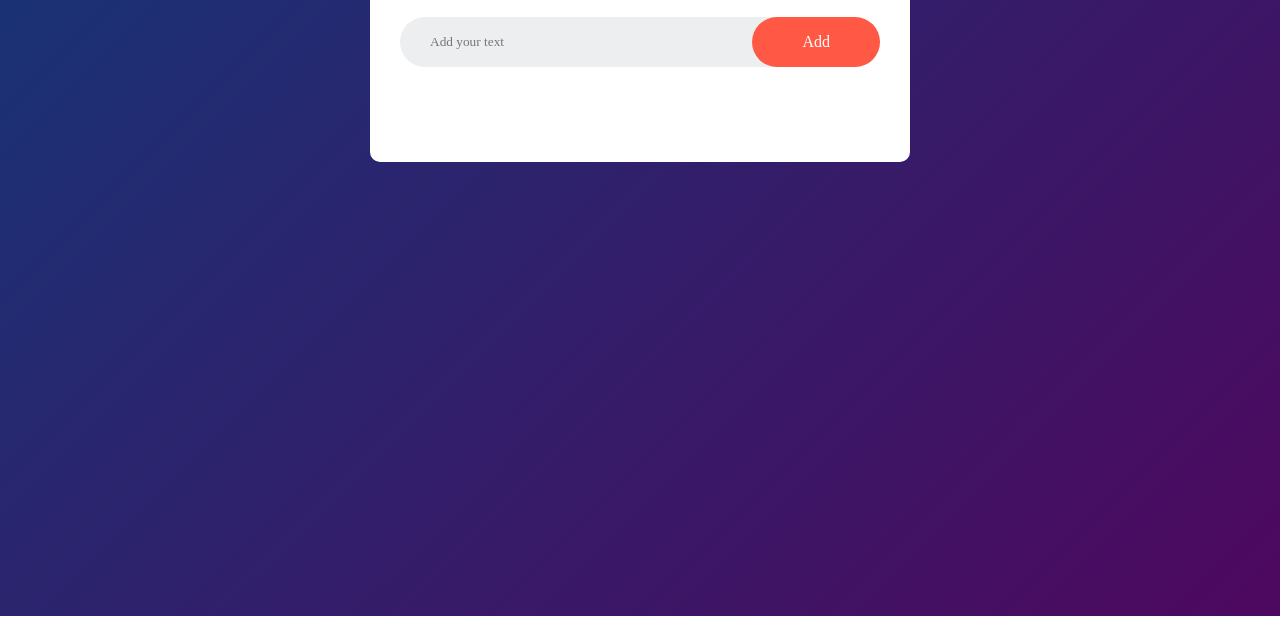
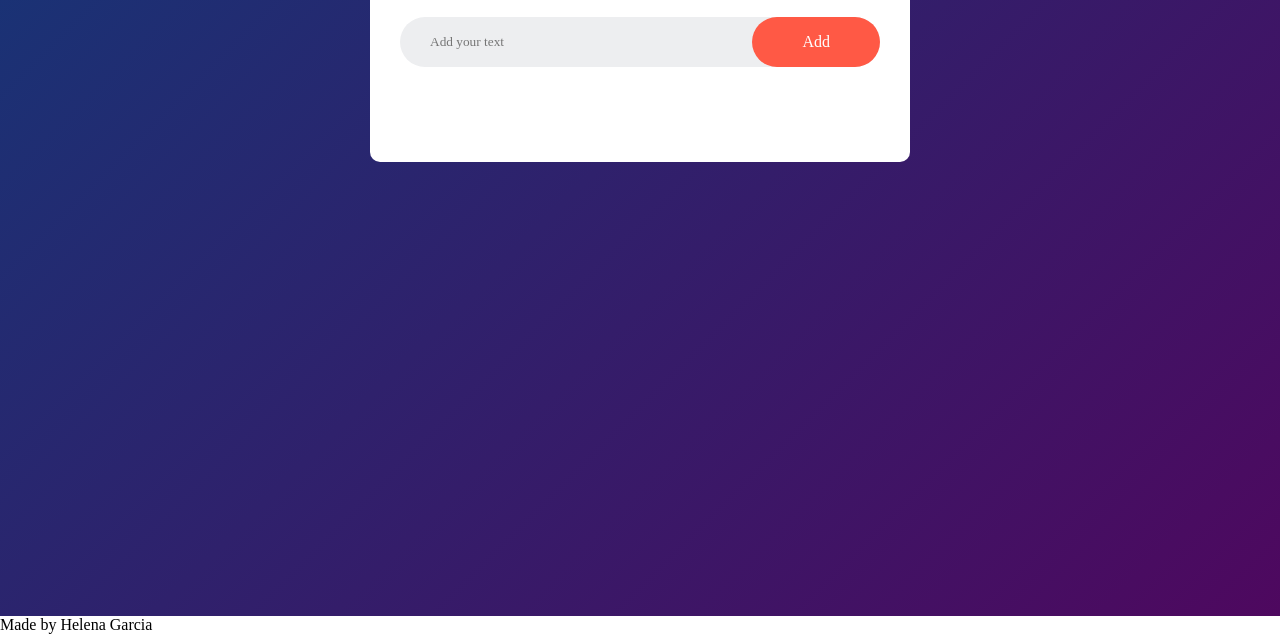
Before and after one commit to garciahelena/ToDoList, a plain HTML site: page index.html in a window 1280 px wide. Shown: the part 184-818 px from the top of the page. Drawn offline with Linux system fonts and the light colour scheme.

Commit message:
Updated footer

```diff
--- a/index.html
+++ b/index.html
@@ -1,12 +1,14 @@
 <!DOCTYPE html>
 
 <html lang="en">
+
 <head>
     <meta charset="UTF-8">
     <meta name="viewport" content="width=device-width, initial-scale=1.0">
     <title>To-Do List App</title>
     <link rel="stylesheet" href="style.css">
 </head>
+
 <body>
 
     <div class="container">
@@ -24,6 +26,14 @@
             </ul>
         </div>
     </div>
+
+    <footer>
+        <div class="footer">
+            <p class="made-by">Made by Helena Garcia</p>
+        </div>
+    </footer>
+
     <script src="script.js"> </script>
 </body>
+
 </html>
```
